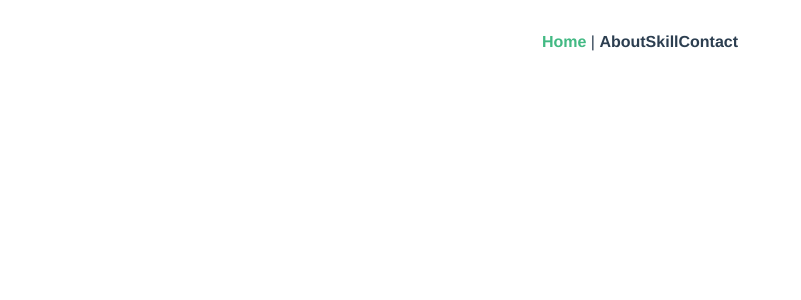
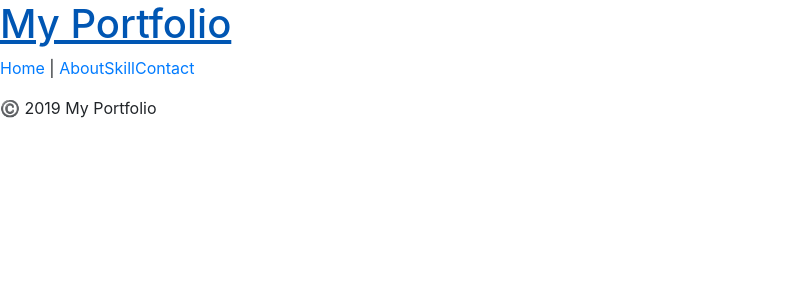
Before and after one commit to tomoyuki-git/portfolio, a Vue app: page / in a window 1280 px wide. Shown: the top 300 px of the page, without its empty margins (0-801 px from the left). Built offline with nearby package versions, Linux system fonts and the light colour scheme.

Commit message:
ヘッダーの設定

```diff
--- a/src/App.vue
+++ b/src/App.vue
@@ -1,34 +1,25 @@
 <template>
   <div id="app">
-    <div id="nav">
-      <router-link to="/">Home</router-link> |
-      <router-link to="/about">About</router-link>
-      <router-link to="/skill">Skill</router-link>
-      <router-link to="/contact">Contact</router-link>
+    <div class="header-outer">
+      <header>
+        <h1>
+          <router-link to="/">My Portfolio</router-link>
+        </h1>
+      </header>
+    </div>
+    <div id="gnav" class="header-nav">
+      <ul>
+        <li>
+          <router-link to="/">Home</router-link> |
+          <router-link to="/about">About</router-link>
+          <router-link to="/skill">Skill</router-link>
+          <router-link to="/contact">Contact</router-link>
+        </li>
+      </ul>
     </div>
     <router-view/>
+    <footer>
+      <div class="copyright-box">©️ 2019 My Portfolio</div>
+    </footer>
   </div>
 </template>
-
-<style lang="scss">
-#app {
-  font-family: 'Avenir', Helvetica, Arial, sans-serif;
-  -webkit-font-smoothing: antialiased;
-  -moz-osx-font-smoothing: grayscale;
-  text-align: center;
-  color: #2c3e50;
-}
-
-#nav {
-  padding: 30px;
-
-  a {
-    font-weight: bold;
-    color: #2c3e50;
-
-    &.router-link-exact-active {
-      color: #42b983;
-    }
-  }
-}
-</style>
```
